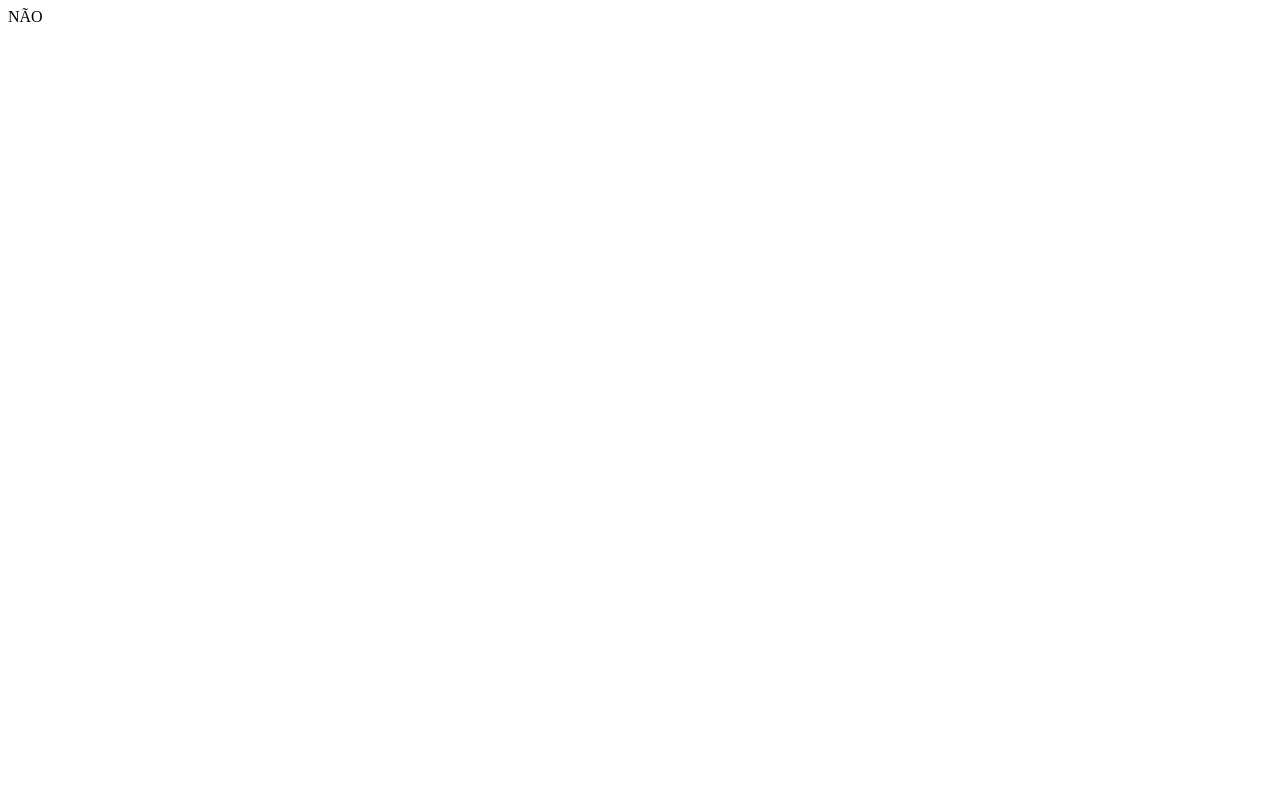
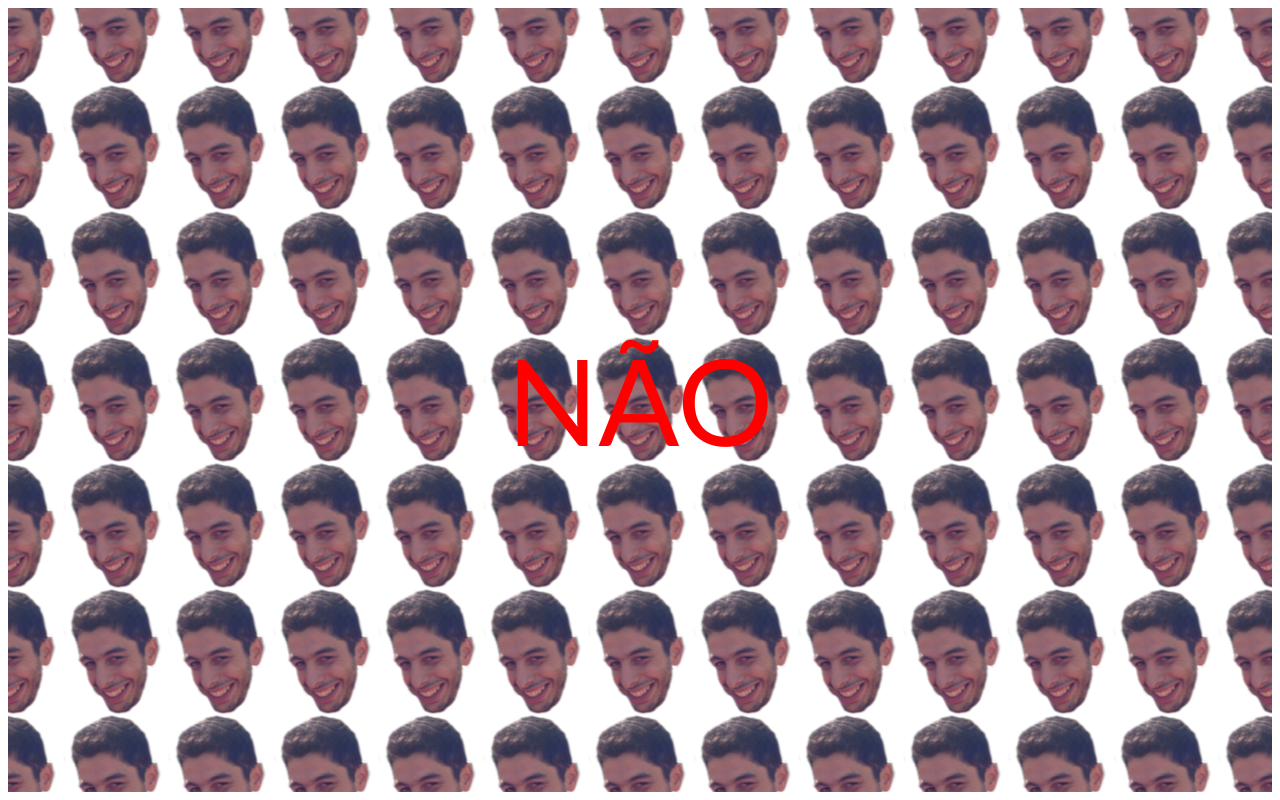
Before and after one commit to TiagoLeite07/jahanovidadessobreotemaquenaopodeserfalado, a plain HTML site: page index.html in a window 1280 px wide. Drawn offline with Linux system fonts and the light colour scheme.

Commit message:
plim plim

```diff
--- /dev/null
+++ b/css/base.css
@@ -0,0 +1,16 @@
+div {
+    width: 100%;
+    height: 100%;
+    border-image: url('../static/nuno.png') 1 repeat;
+    -webkit-border-image: url('../static/nuno.png') 1 repeat; /* Safari 3.1-5 */
+    -o-border-image: url('../static/nuno.png') 1 repeat; /* Opera 11-12.1 */
+    display: flex;
+    justify-content: center;
+    align-items: center;
+}
+
+p {
+    font-size: 120px;
+    color: red;
+    font-family: 'Gill Sans', 'Gill Sans MT', Calibri, 'Trebuchet MS', sans-serif;
+}
--- a/index.html
+++ b/index.html
@@ -3,10 +3,13 @@
 <head lang="en">
   <meta charset="UTF-8">
   <title>Já há novidades?</title>
+  <link rel="stylesheet" href="css/base.css" />
 </head>
 
 <body>
-  <p>NÃO</p>
+  <div>
+    <p>NÃO</p>
+  </div>
 </body>
 
 </html>
```
Also changed, not shown: static/nuno.png (added).
